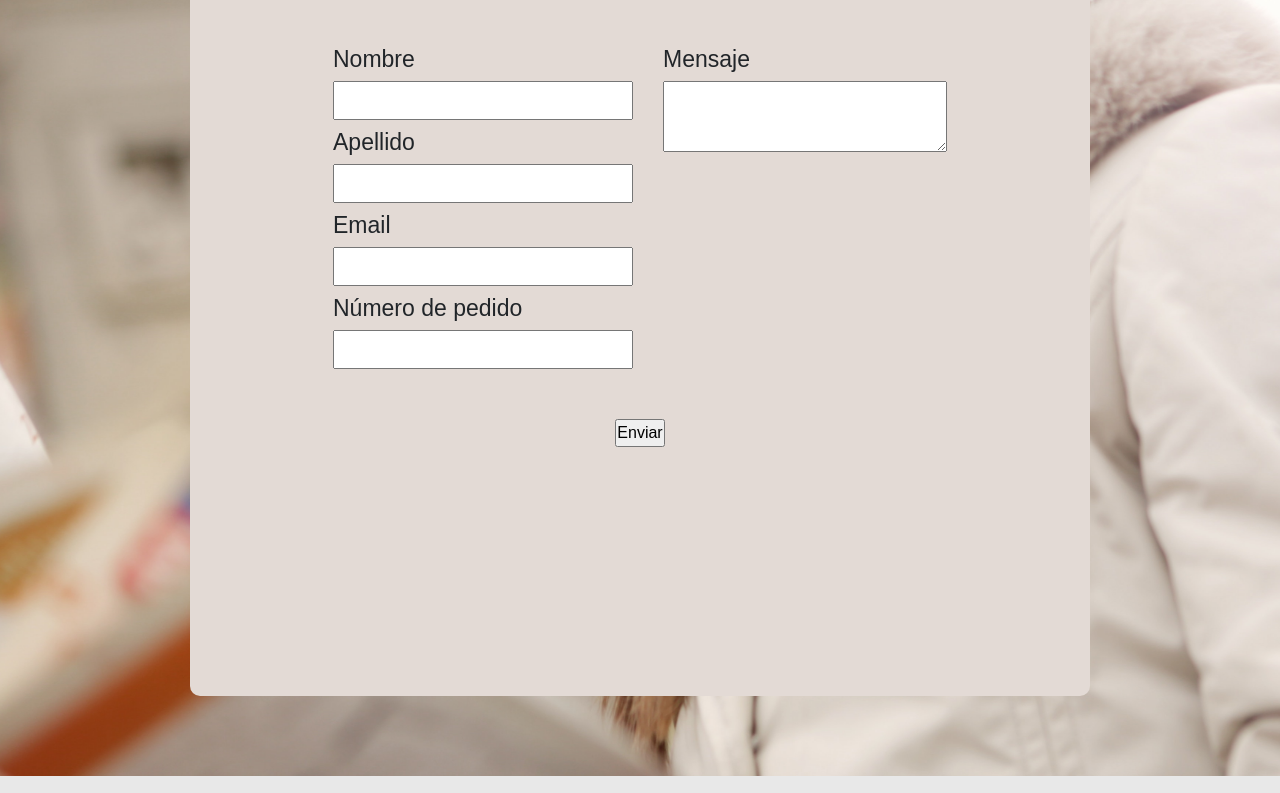
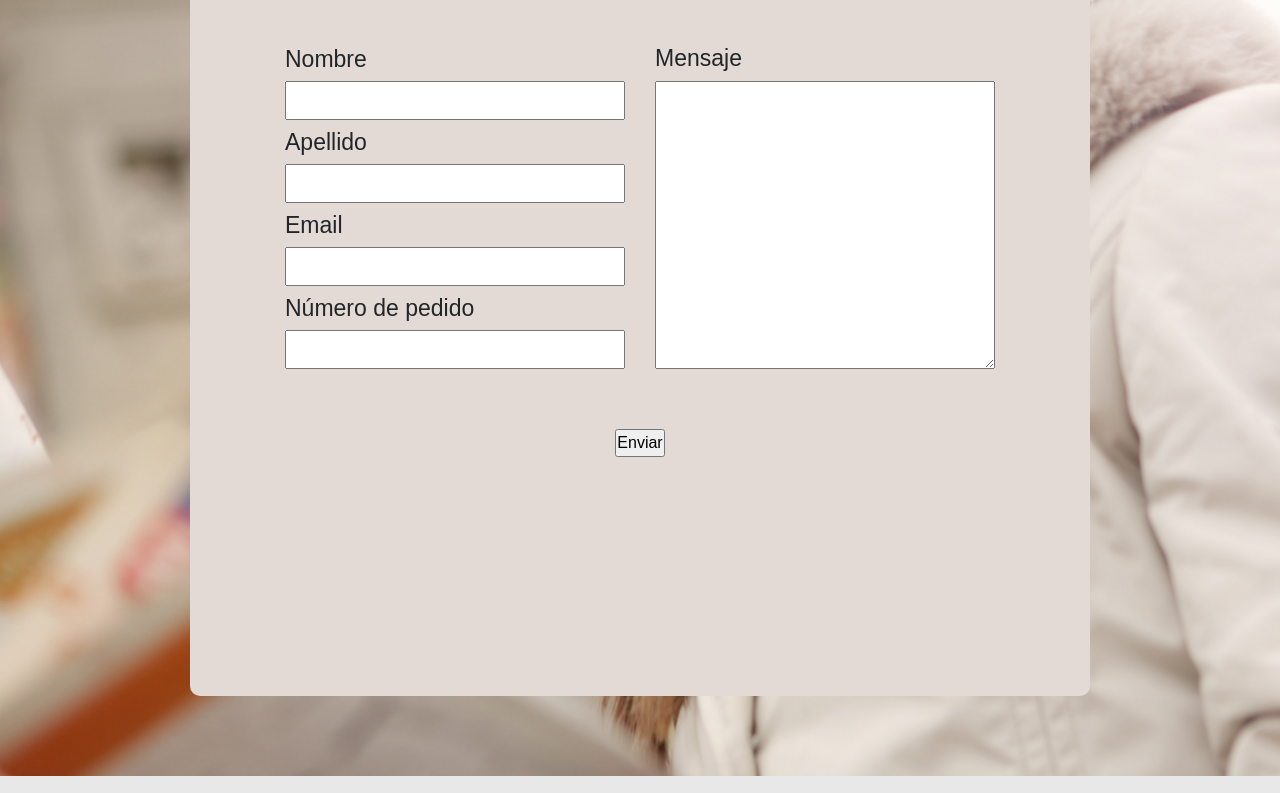
Before and after one commit to LauraGRod/ProyectoFinalDW-Rodriguez, a plain HTML site: page pages/contacto.html in a window 1280 px wide. Shown: the part 471-1264 px from the top of the page. Drawn offline with nearby package versions, Linux system fonts and the light colour scheme; a web font is replaced by a local one.

Commit message:
cambio celdas form y su responsive

```diff
--- a/css/style.css
+++ b/css/style.css
@@ -356,6 +356,11 @@ footer div ul{
     gap: .3125rem;
 }
 
+.celda-mensaje{
+    width: 17.625rem;
+    height: 18rem;
+}
+
 
 /*UBICACION*/
 
@@ -533,17 +538,25 @@ footer div ul{
     /*MEDIA Q - CONTACTO*/
     .bloque-contacto{
     width: 18.75rem;
-    height: 43.75rem;
+    height: 50rem;
     margin-top: 3.125rem;
     margin-bottom: 3.125rem;
+    gap: .625rem;
     }
     .contacto-fieldset {
-    font-size: 1.1875rem;
-    padding: 20px;
+    width: 17.5rem;
+    font-size: 1.125rem;
+    padding: 0px;
     background-color: #E3DAD5;
     display: flex;
     flex-direction: column;
+    align-items: center;
+    justify-content: center;
     gap: 1.875rem;
+    }
+    .celda-mensaje{
+        width: 14rem;
+        height: 15.625rem;
     }
 }
 
@@ -627,17 +640,23 @@ footer div ul{
     /*MEDIA Q - CONTACTO*/
     .bloque-contacto{
     width: 37.5rem;
-    height: 43.75rem;
+    height: 50rem;
     margin-top: 4.375rem;
     margin-bottom: 4.375rem;
     }
     .contacto-fieldset {
     font-size: 1.1875rem;
-    padding: 20px;
     background-color: #E3DAD5;
     display: flex;
     flex-direction: column;
     gap: 1.875rem;
+    }
+    .celda-mensaje{
+        width: 22.5rem;
+        height: 18rem;
+    }
+    .celdas1{
+        width: 22.5rem;
     }
 }
 
@@ -722,6 +741,13 @@ footer div ul{
     flex-direction: row;
     gap: 1.875rem;
     }
+    .celda-mensaje{
+        width: 21.25rem;
+        height: 18rem;
+    }
+    .celdas1{
+        width: 21.25rem;
+    }
 }
 
 @media screen and (min-width: 1440px){
--- a/pages/contacto.html
+++ b/pages/contacto.html
@@ -82,10 +82,10 @@
                 <div>
                     <fieldset class="contacto-fieldset">
                         <form action="#" class="form1">
-                            <label for="nombre">Nombre</label> <input class="celda-nombre" type="text">
-                            <label for="apellido">Apellido</label> <input class="celda-apellido" type="text">
-                            <label for="email">Email</label> <input class="celda-email" type="email">
-                            <label for="num-pedido">Número de pedido</label> <input class="celda-pedido" type="text">
+                            <label for="nombre">Nombre</label> <input class="celdas1" type="text">
+                            <label for="apellido">Apellido</label> <input class="celdas1" type="text">
+                            <label for="email">Email</label> <input class="celdas1" type="email">
+                            <label for="num-pedido">Número de pedido</label> <input class="celdas1" type="text">
                         </form>
                         <form action="#" class="form2">
                             <label for="mensaje">Mensaje</label> <textarea class="celda-mensaje" type="text"></textarea>
```
